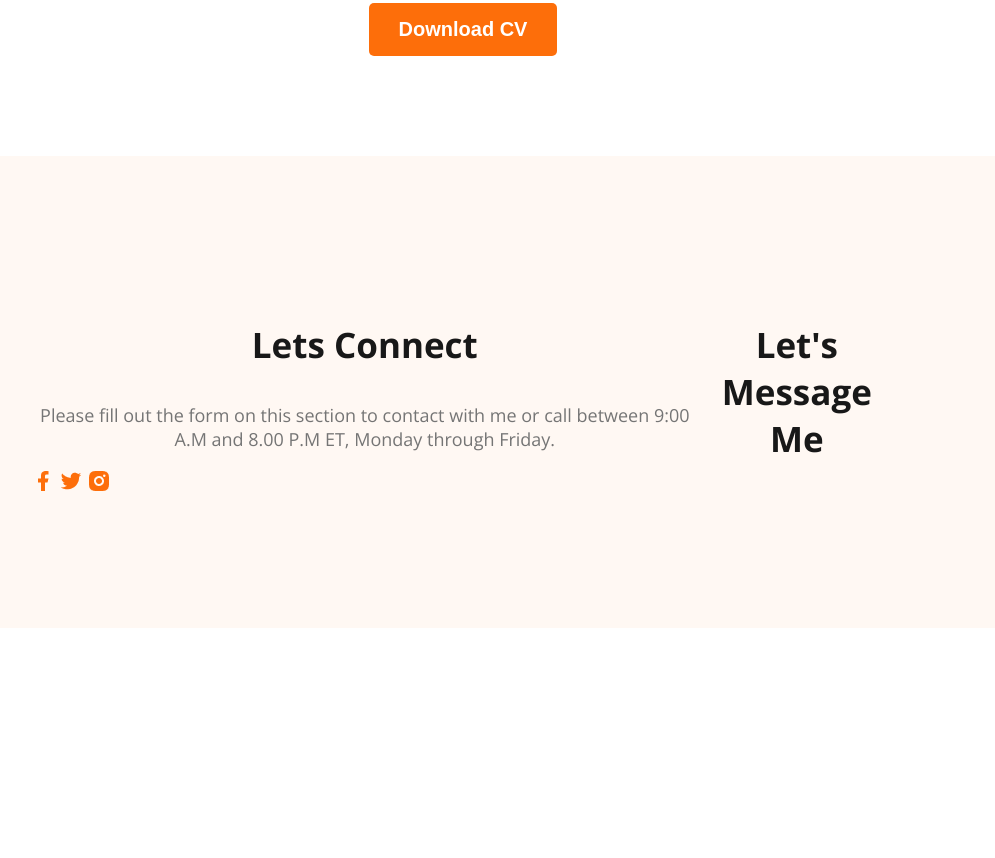
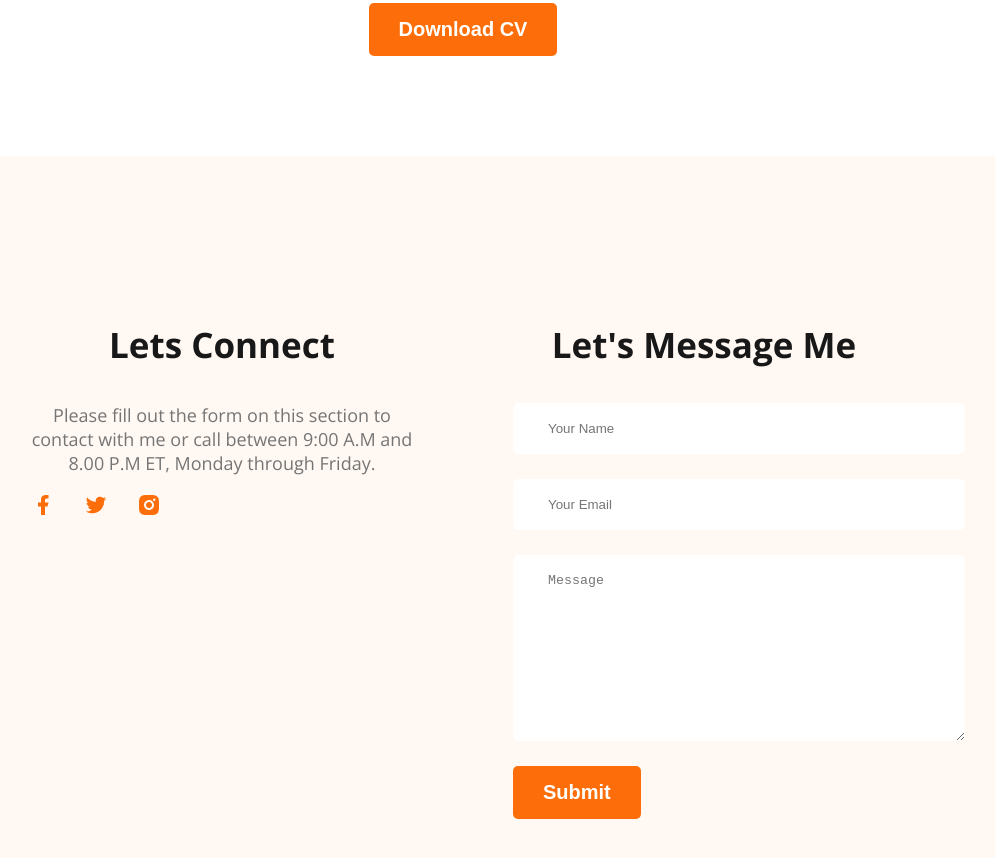
Before and after one commit to Sany45/developer-portfolio, a plain HTML site: page index.html in a window 1280 px wide. Shown: the part 3119-3977 px from the top of the page, without its empty margins (177-1172 px from the left). Before the commit the page ends 3755 px from the top, so only its background shows below. Drawn offline with nearby package versions, Linux system fonts and the light colour scheme.

Commit message:
add footer

```diff
--- a/index.html
+++ b/index.html
@@ -152,7 +152,8 @@
         <div class="footer-column">
             <h3 class="section-title">Lets Connect</h3>
             <p class="section-description">Please fill out the form on this section to contact with me or call between 9:00 A.M and 8.00 P.M ET, Monday through Friday.</p>
-            <div class="socail-links">
+
+            <div class="social-links">
                 <a href=""><img src="images/icons/facebook.png" alt=""></a>
                 <a href=""><img src="images/icons/twitter.png" alt=""></a>
                 <a href=""><img src="images/icons/insta.png" alt=""></a>
@@ -160,6 +161,12 @@
         </div>
         <div class="footer-column">
             <h3 class="section-title">Let's Message Me</h3>
+            <form class="contact">
+                <input type="text" placeholder="Your Name">
+                <input type="email" name="" placeholder="Your Email" id="">
+                <textarea name="" placeholder="Message" cols="30" rows="10"></textarea>
+                <input class="btn-primary" type="submit" value="Submit">
+            </form>
         </div>
 
     </footer>
--- a/style/portfolio.css
+++ b/style/portfolio.css
@@ -156,7 +156,24 @@ main section{
 /*footer style */
 footer{
     display: flex;
+    gap: 100px;
     background: #FFF8F3;
     margin-top: 100px;
     padding: 130px 200px;
 }
+.footer-column{
+    width: 50%;
+}
+.social-links a{
+        margin-right: 25px;
+}
+.contact input[type="text"], input[type="email"], textarea{
+    display: block;
+    margin-bottom: 25px;
+    padding: 18px 35px;
+    color: #757575;
+    border-radius: 5px;
+    background: #FFF;
+    border: 0;
+    width: 100%;
+}
```
